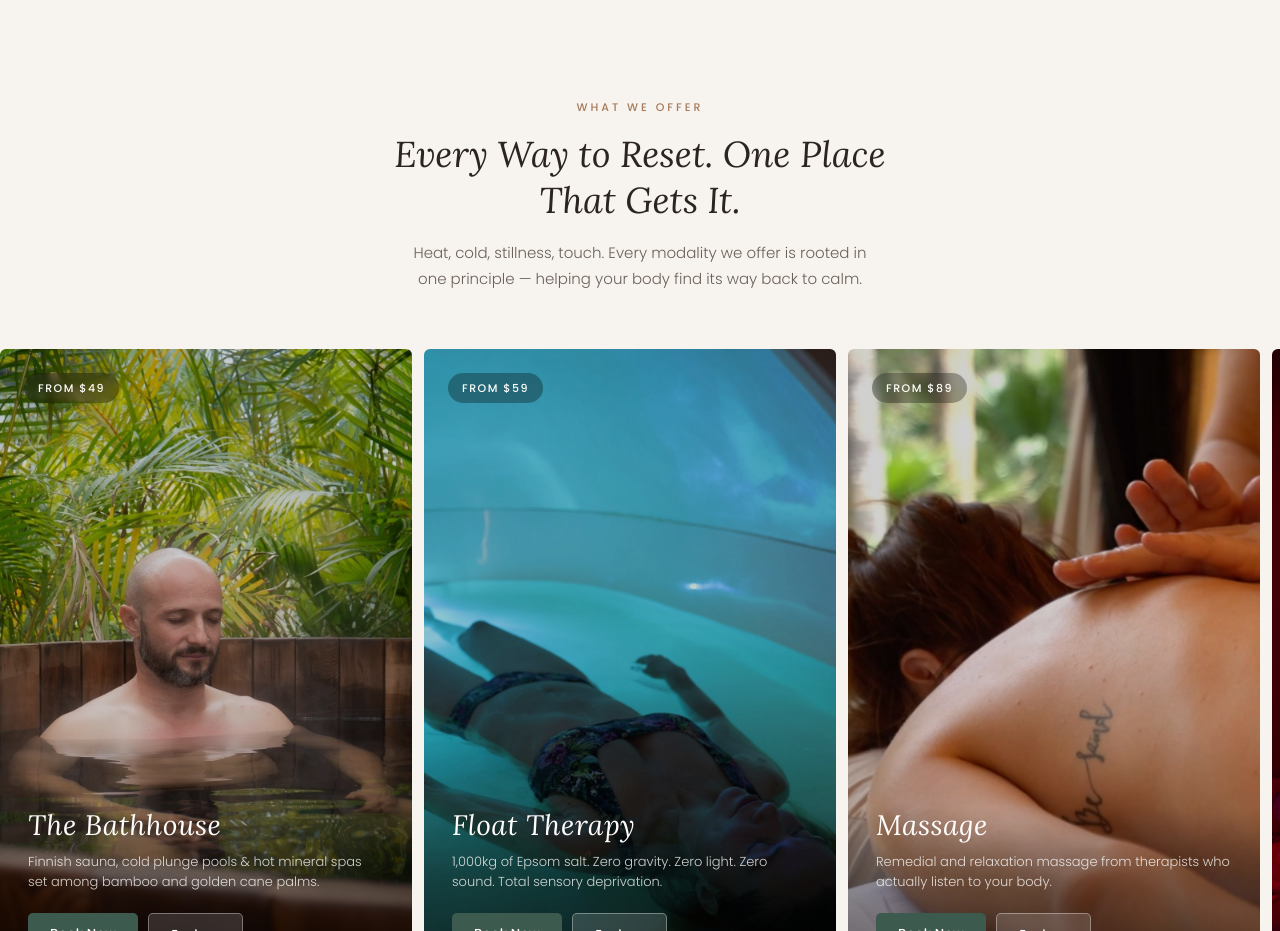
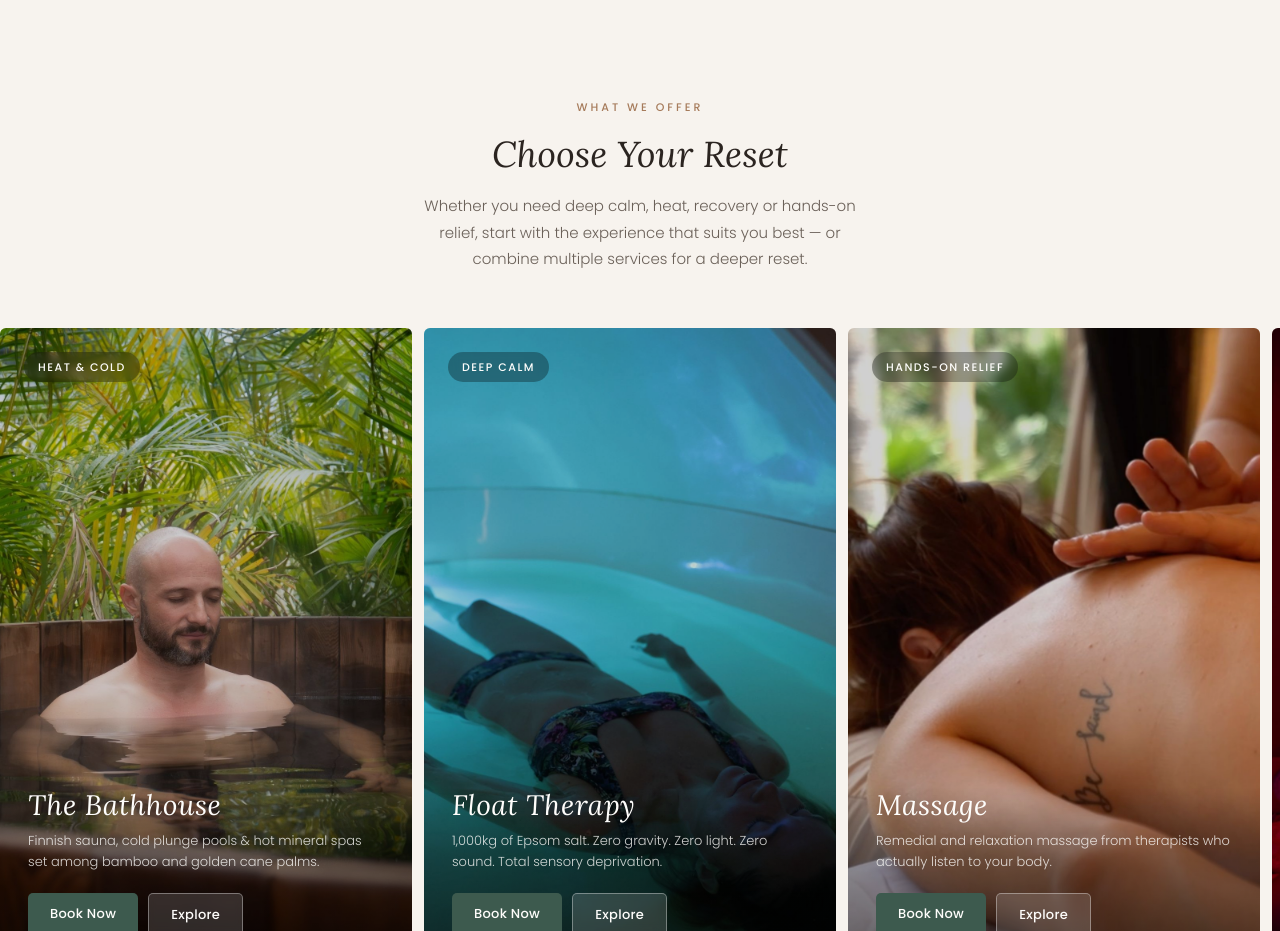
Before and after one commit to Javeris/centralcoastfloat-website, a plain HTML site: page index.html in a window 1280 px wide. Shown: the part 1400-2331 px from the top of the page. Drawn offline with Linux system fonts and the light colour scheme.

Commit message:
Services section: Choose Your Reset heading, descriptive card labels
Co-Authored-By: Claude Opus 4.6 <noreply@anthropic.com>

```diff
--- a/index.html
+++ b/index.html
@@ -659,14 +659,14 @@
   <!-- ===== SERVICES ===== -->
   <section class="services-section section-linen" id="services">
     <span class="section-eyebrow">What We Offer</span>
-    <h2 class="section-heading">Every Way to Reset. One Place That Gets It.</h2>
-    <p class="section-sub">Heat, cold, stillness, touch. Every modality we offer is rooted in one principle &mdash; helping your body find its way back to calm.</p>
+    <h2 class="section-heading">Choose Your Reset</h2>
+    <p class="section-sub">Whether you need deep calm, heat, recovery or hands-on relief, start with the experience that suits you best &mdash; or combine multiple services for a deeper reset.</p>
 
     <div class="services-grid" id="servicesGrid">
       <div class="service-card">
         <div class="card-bg img-bathhouse"></div>
         <div class="card-overlay"></div>
-        <span class="card-price">From $49</span>
+        <span class="card-price">Heat &amp; cold</span>
         <div class="card-content">
           <h3>The Bathhouse</h3>
           <p class="card-desc">Finnish sauna, cold plunge pools &amp; hot mineral spas set among bamboo and golden cane palms.</p>
@@ -679,7 +679,7 @@
       <div class="service-card">
         <div class="card-bg img-float"></div>
         <div class="card-overlay"></div>
-        <span class="card-price">From $59</span>
+        <span class="card-price">Deep calm</span>
         <div class="card-content">
           <h3>Float Therapy</h3>
           <p class="card-desc">1,000kg of Epsom salt. Zero gravity. Zero light. Zero sound. Total sensory deprivation.</p>
@@ -692,7 +692,7 @@
       <div class="service-card">
         <div class="card-bg img-massage"></div>
         <div class="card-overlay"></div>
-        <span class="card-price">From $89</span>
+        <span class="card-price">Hands-on relief</span>
         <div class="card-content">
           <h3>Massage</h3>
           <p class="card-desc">Remedial and relaxation massage from therapists who actually listen to your body.</p>
@@ -705,7 +705,7 @@
       <div class="service-card">
         <div class="card-bg img-infrared"></div>
         <div class="card-overlay"></div>
-        <span class="card-price">Private session</span>
+        <span class="card-price">Deep heat</span>
         <div class="card-content">
           <h3>Infrared Sauna</h3>
           <p class="card-desc">Deep, penetrating infrared heat in your own private room &mdash; gentle yet effective.</p>
@@ -718,7 +718,7 @@
       <div class="service-card">
         <div class="card-bg img-infrared-plunge"></div>
         <div class="card-overlay"></div>
-        <span class="card-price">Private session</span>
+        <span class="card-price">Contrast therapy</span>
         <div class="card-content">
           <h3>Infrared Sauna &amp; Cold Plunge</h3>
           <p class="card-desc">Private infrared heat followed by cold plunge. The ultimate contrast therapy reset.</p>
```
